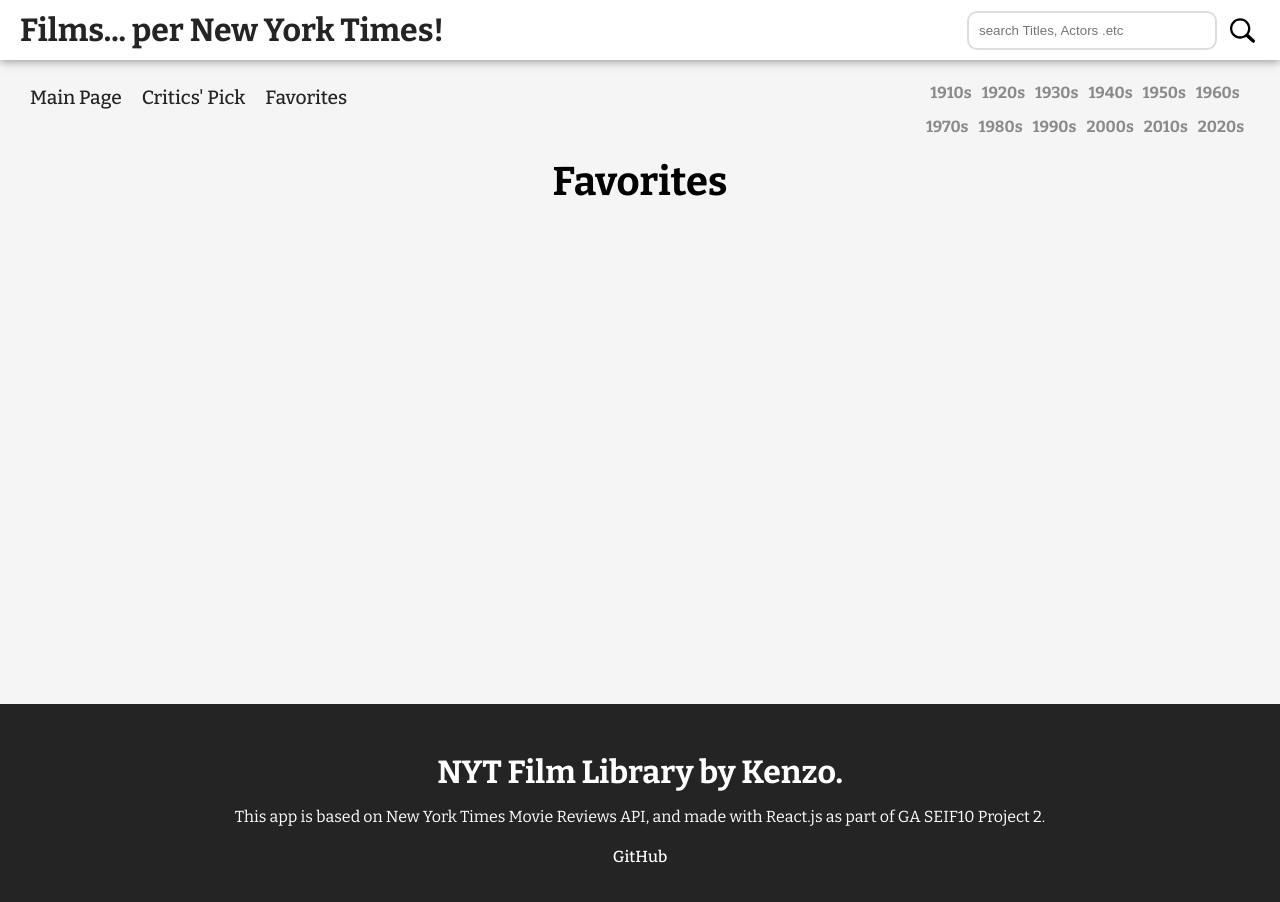
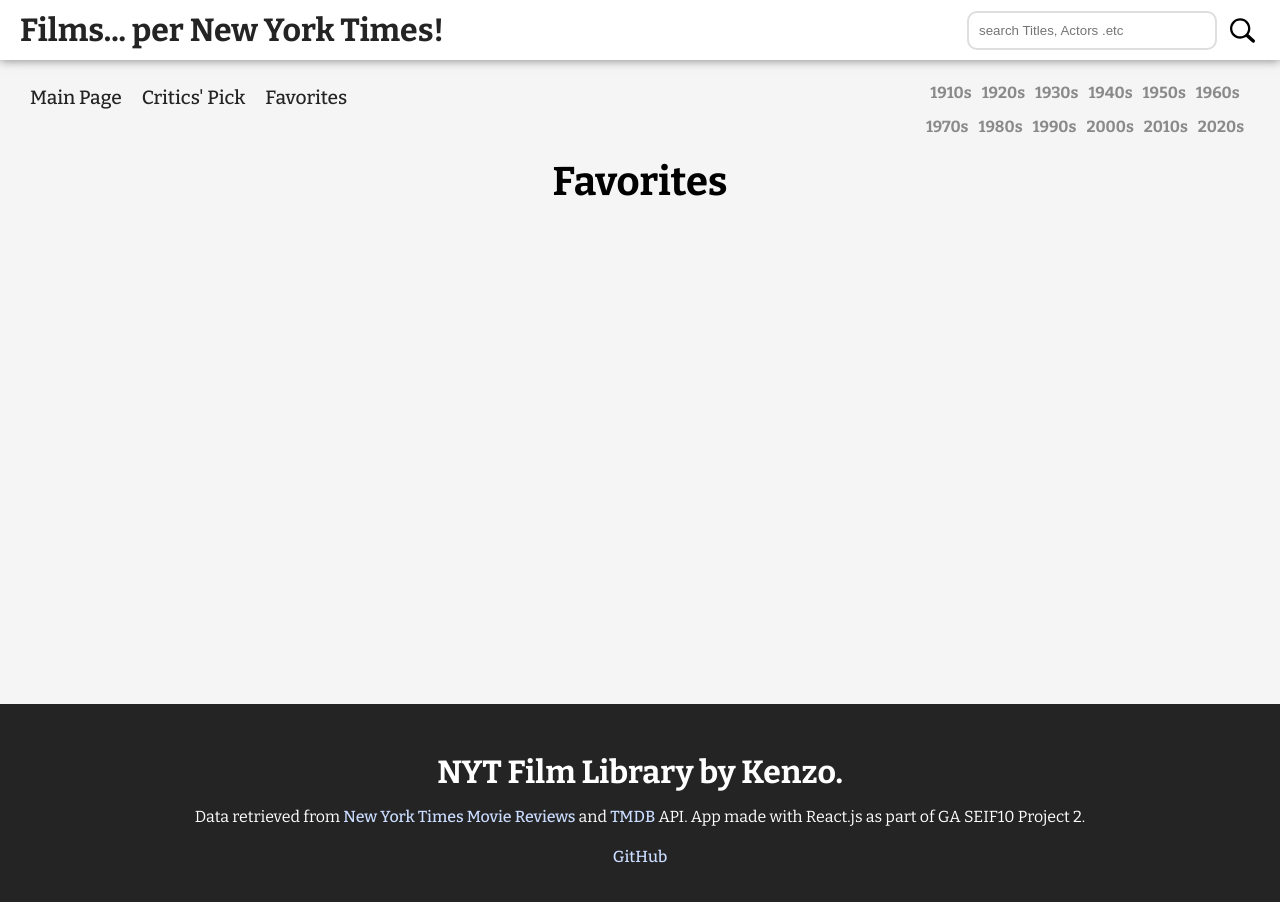
Before and after one commit to kenzonagari/NYTFilmLibrary, a React (Vite) app: page /favorites in a window 1280 px wide. Built offline with nearby package versions, Linux system fonts and the light colour scheme.

Commit message:
experimented with src naming

```diff
--- a/src/index.css
+++ b/src/index.css
@@ -382,8 +382,12 @@ footer > p {
   margin-top: 0;
 }
 
-footer > a {
-  color: white;
+footer > a , footer > p > a {
+  color: rgb(202, 220, 255);
+}
+
+footer > a:hover , footer > p > a:hover {
+  color: #a1a5ff;
 }
 
 /* width */
@@ -413,9 +417,7 @@ footer > a {
     color: #000000;
     background-color: #ffffff;
   }
-  footer > a:hover {
-    color: #a1a5ff;
-  }
+
   .button {
     background-color: #efefef;
   }
--- a/src/pages/FilmReview.jsx
+++ b/src/pages/FilmReview.jsx
@@ -112,7 +112,7 @@ export default function FilmReview({infoNyt}){
             </div>
             <div className="fav-icon">
                 <span className="fav-icon-text">Add to Favorites</span>
-                <img src="src/assets/add-icon.svg" alt="favorite" onClick={handleFav}></img>
+                <img src="./src/assets/add-icon.svg" alt="favorite" onClick={handleFav}></img>
             </div>
             <div className="circular-progress-bar">
                 <a href={filmTmdb? `https://www.themoviedb.org/movie/${filmTmdb.id}-${inputFilmTitleDashed}` : "https://www.themoviedb.org/movie/"} target="_blank">
--- a/src/pages/Footer.jsx
+++ b/src/pages/Footer.jsx
@@ -3,7 +3,9 @@ export default function Footer () {
         <>
         <footer>
             <h1>NYT Film Library by Kenzo.</h1>
-            <p>This app is based on New York Times Movie Reviews API, and made with React.js as part of GA SEIF10 Project 2.</p>
+            <p> Data retrieved from <a href="https://developer.nytimes.com/docs/movie-reviews-api/1/overview" target="_blank">New York Times Movie Reviews </a>
+                and <a href="https://www.themoviedb.org/documentation/api" target="_blank">TMDB</a> API.
+                App made with React.js as part of GA SEIF10 Project 2.</p>
             <a href="https://github.com/kenzonagari/NYTFilmLibrary" target="_blank">GitHub</a>
         </footer>
         </>
```
